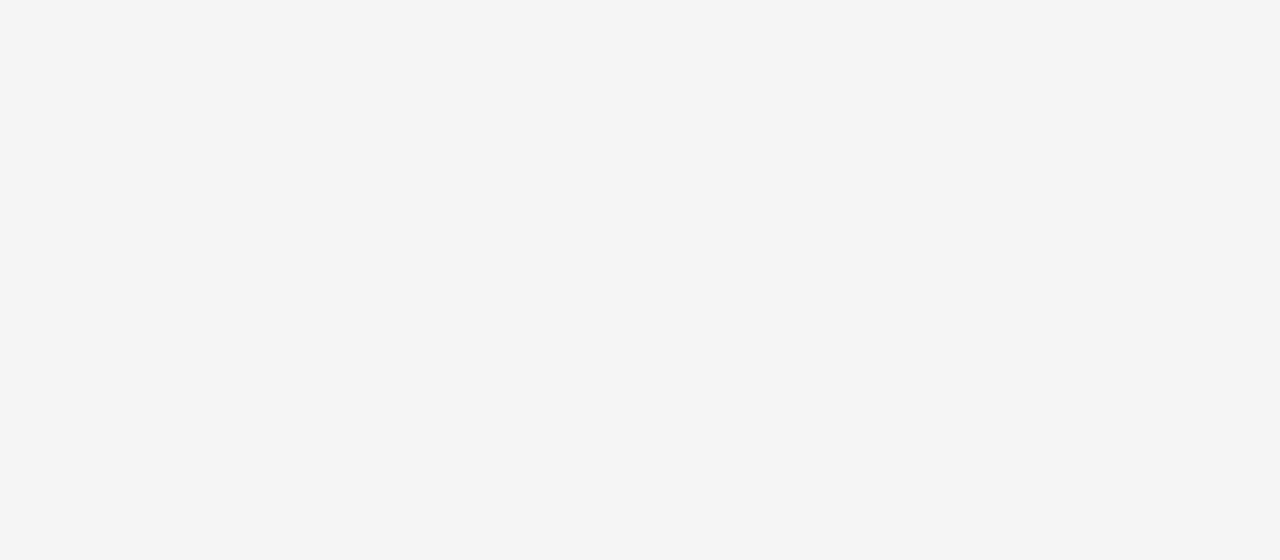
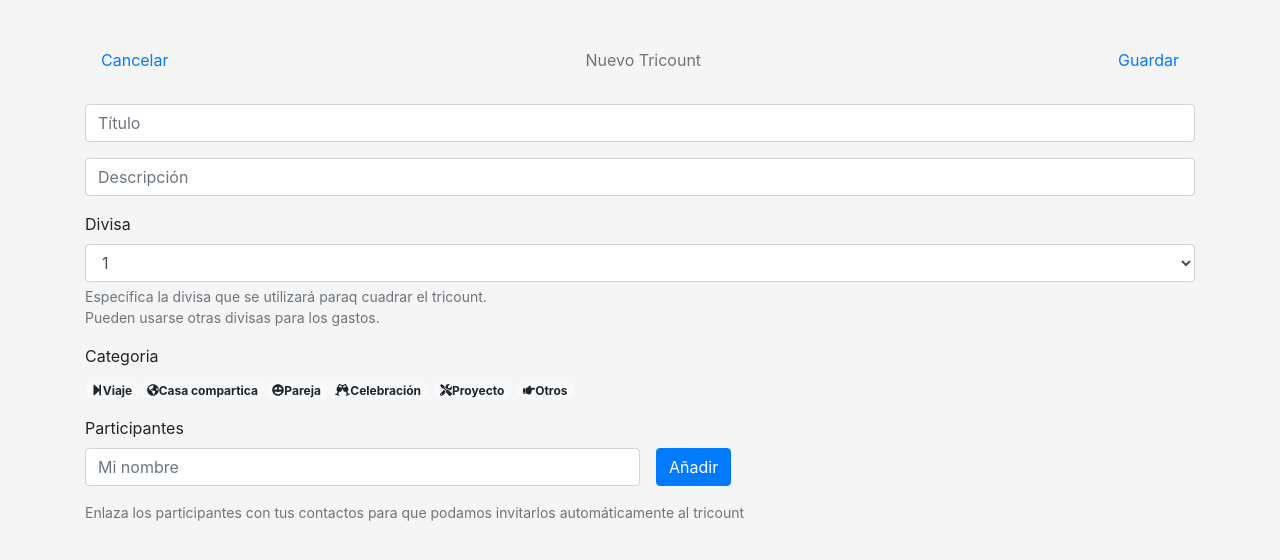
Before and after one commit to isaialbarran/personal-budget, a React (Create React App) app in the folder personal-budget/: page /movements/add in a window 1280 px wide. Before the commit this address led to /movements/auth/sign-in. Shown: the top 560 px of the page. Built offline with nearby package versions, Linux system fonts and the light colour scheme; the HTML template or start-up script is replaced by a standard one.

Commit message:
add movement form

```diff
--- /dev/null
+++ b/personal-budget/src/components/pages/movements/Form/Form.jsx
@@ -0,0 +1,100 @@
+import React from 'react'
+import { Container, Form, Badge, Nav, Button } from 'react-bootstrap'
+import { FontAwesomeIcon } from '@fortawesome/react-fontawesome'
+import { faStepForward, faGlobeAmericas, faGrinHearts, faGlassCheers, faTools, faHandPointRight } from '@fortawesome/free-solid-svg-icons'
+
+const FormMovement = () => {
+
+  const style = {
+    width: "50%"
+  }
+
+  return (
+    <Container>
+      <div className="mb-4">
+        <Nav className="justify-content-between" activeKey="/home">
+          <Nav.Item>
+            <Nav.Link href="/movements">Cancelar</Nav.Link>
+          </Nav.Item>
+          <Nav.Item>
+            <Nav.Link eventKey="disabled" disabled>
+              Nuevo Tricount
+            </Nav.Link>
+          </Nav.Item>
+          <Nav.Item>
+            <Nav.Link>Guardar</Nav.Link>
+          </Nav.Item>
+        </Nav>
+      </div>
+
+      <Form>
+        <Form.Group controlId="formBasicTitle">
+          <Form.Control type="email" placeholder="Título" />
+        </Form.Group>
+
+        <Form.Group controlId="formBasicDescription">
+          <Form.Control type="description" placeholder="Descripción" />
+        </Form.Group>
+
+        <Form.Group controlId="formBasicDescription">
+          <Form.Label>Divisa</Form.Label>
+          <Form.Control type="divisa" placeholder="Divisa" as="select">
+            <option>1</option>
+            <option>2</option>
+            <option>3</option>
+            <option>4</option>
+            <option>5</option>
+          </Form.Control>
+          <Form.Text className="text-muted">
+            Específica la divisa que se utilizará paraq cuadrar el tricount. <br></br>
+            Pueden usarse otras divisas para los gastos.
+          </Form.Text>
+        </Form.Group>
+
+        <Form.Group controlId="formBasicDescription">
+          <Form.Label>Categoria</Form.Label>
+          <div>
+            <Badge pill variant="light">
+              <FontAwesomeIcon icon={faStepForward}></FontAwesomeIcon>
+              Viaje
+            </Badge>
+            <Badge pill variant="light">
+              <FontAwesomeIcon icon={faGlobeAmericas}></FontAwesomeIcon>
+              Casa compartica
+            </Badge>
+            <Badge pill variant="light">
+              <FontAwesomeIcon icon={faGrinHearts}></FontAwesomeIcon>
+              Pareja
+            </Badge>
+            <Badge pill variant="light">
+              <FontAwesomeIcon icon={faGlassCheers}></FontAwesomeIcon>
+              Celebración
+            </Badge>{' '}
+            <Badge pill variant="light">
+              <FontAwesomeIcon icon={faTools}></FontAwesomeIcon>
+              Proyecto
+            </Badge>{' '}
+            <Badge pill variant="light">
+              <FontAwesomeIcon icon={faHandPointRight}></FontAwesomeIcon>
+              Otros
+            </Badge>
+          </div>
+        </Form.Group>
+
+        <Form.Group controlId="formBasicDescription">
+          <Form.Label>Participantes</Form.Label>
+          <div className="d-flex">
+            <Form.Control className="mr-3" style={style} type="description" placeholder="Mi nombre" />
+            <Button>Añadir</Button>
+          </div>
+        </Form.Group>
+        <Form.Text className="text-muted">
+          Enlaza los participantes con tus contactos para que podamos invitarlos automáticamente al tricount
+        </Form.Text>
+
+      </Form>
+    </Container>
+  )
+}
+
+export default FormMovement
--- a/personal-budget/src/components/pages/movements/TableMov/TableMov.jsx
+++ b/personal-budget/src/components/pages/movements/Table/TableMov.jsx
@@ -3,17 +3,22 @@
 import { FontAwesomeIcon } from '@fortawesome/react-fontawesome'
 import { faStepForward } from '@fortawesome/free-solid-svg-icons'
 
-import './style.css'
+import './styles.css'
 
-const TableMov = ({ movements }) => {
-  console.log("props", movements);
+const TableMov = ({ props, movements }) => {
+
+  const openTricount = (movement) => {
+    const { history, location } = props
+    return history.push(`${location.pathname}/${movement.id}`)
+  }
+
   return (
     <>
       <Table striped hover>
         {movements.map(movement =>
         (
           <tbody key={movement.id}>
-            <tr>
+            <tr onClick={() => openTricount(movement)}>
               <td>
                 <h5>{movement.title}</h5>
                 <span>{movement.subtitle}</span>
--- /dev/null
+++ b/personal-budget/src/components/pages/movements/TableDetails/Balances/Balances.jsx
@@ -0,0 +1,11 @@
+import React from 'react'
+
+const Balances = () => {
+ return (
+  <div>
+   <h1>Balances</h1>
+  </div>
+ )
+}
+
+export default Balances
--- /dev/null
+++ b/personal-budget/src/components/pages/movements/TableDetails/Expenses/Expenses.jsx
@@ -0,0 +1,43 @@
+import React from 'react'
+import { Table, Button } from 'react-bootstrap'
+import { FontAwesomeIcon } from '@fortawesome/react-fontawesome'
+import { faStepForward } from '@fortawesome/free-solid-svg-icons'
+
+const Expenses = () => {
+
+  const movements = [
+    {
+      id: "5",
+      title: "Surtidor",
+      subtitle: "Camion"
+    }
+  ]
+
+  return (
+    <div>
+      <h1>Expenses</h1>
+      <>
+        <Table striped hover>
+          {movements.map(movement =>
+          (
+            <tbody key={movement.id}>
+              <tr>
+                <td>
+                  <h5>{movement.title}</h5>
+                  <span>{movement.subtitle}</span>
+                </td>
+                <td>
+                  <FontAwesomeIcon className="icon-forward" icon={faStepForward}></FontAwesomeIcon>
+                </td>
+              </tr>
+            </tbody>
+          )
+          )}
+        </Table>
+        <Button className="circle-bottom-centered" variant="primary">+</Button>{' '}
+      </>
+    </div>
+  )
+}
+
+export default Expenses
--- /dev/null
+++ b/personal-budget/src/components/pages/movements/TableDetails/TableListDetail.jsx
@@ -0,0 +1,47 @@
+import React, { useState } from 'react'
+import { Container, Tab, Tabs, Nav } from 'react-bootstrap'
+
+import Balances from './Balances/Balances'
+import Expenses from './Expenses/Expenses'
+
+import './styles.css'
+
+const TableListDetail = (props) => {
+
+  const [key, setKey] = useState('expenses');
+
+  return (
+    <Container>
+      <div className="mb-4">
+        <Nav className="justify-content-between" activeKey="/home">
+          <Nav.Item>
+            <Nav.Link href="/movements">Atrás</Nav.Link>
+          </Nav.Item>
+          <Nav.Item>
+            <Nav.Link eventKey="disabled" disabled>
+              Título del tricount
+            </Nav.Link>
+          </Nav.Item>
+          <Nav.Item>
+            <Nav.Link>Opciones</Nav.Link>
+          </Nav.Item>
+        </Nav>
+      </div>
+
+      <Tabs
+        id="controlled-tab-example"
+        activeKey={key}
+        onSelect={(k) => setKey(k)}
+      >
+        <Tab tabClassName="text-center w-50 p-4" eventKey="expenses" title="Expenses">
+          <Expenses />
+        </Tab>
+        <Tab tabClassName="text-center w-50 p-4" eventKey="balances" title="Balances">
+          <Balances />
+        </Tab>
+      </Tabs>
+    </Container >
+  )
+}
+
+export default TableListDetail
--- a/personal-budget/src/components/pages/movements/style.css
+++ b/personal-budget/src/components/pages/movements/style.css
@@ -1,5 +1,25 @@
 .box {
- display: flex;
- align-items: center;
- justify-content: center;
+   display: flex;
+   align-items: center;
+   justify-content: center;
 }
+
+.position-relative {
+   position: relative;
+}
+
+.circle-bottom {
+   position: relative;
+   bottom: 20px;
+   left: 20px;
+   z-index: 1030;
+   border-radius: 50%;
+}
+
+.circle-bottom-centered {
+   position: fixed;
+   bottom: 20px;
+   left: 50%;
+   z-index: 1030;
+   border-radius: 50%;
+}
--- a/personal-budget/src/mocks/transactions.js
+++ b/personal-budget/src/mocks/transactions.js
@@ -25,6 +25,25 @@
 			"subtitle": "Salario",
 			"type": "income",
 			"description": "Nómina"
+		},
+		{
+			"id": "4c",
+			"amount": 2000,
+			"date": "01/05/2021",
+			"title": "Julio",
+			"subtitle": "Salario",
+			"type": "income",
+			"description": "Nómina"
+		}
+		,
+		{
+			"id": "5c",
+			"amount": 2000,
+			"date": "01/05/2021",
+			"title": "Julio",
+			"subtitle": "Salario",
+			"type": "income",
+			"description": "Nómina"
 		}
 	]
 
--- a/personal-budget/src/routers/AppRouter.jsx
+++ b/personal-budget/src/routers/AppRouter.jsx
@@ -6,6 +6,8 @@
 import Analisis from '../components/pages/analisis/Analisis';
 import Offers from '../components/pages/offers/Offers';
 import Movements from '../components/pages/movements/Movements';
+import TableLlistDetail from '../components/pages/movements/TableDetails/TableListDetail'
+import Form from '../components/pages/movements/Form/Form'
 
 export const AppRouter = () => {
   return (
@@ -16,6 +18,8 @@
           <Route exact path='/analisis' component={Analisis}></Route>
           <Route exact path='/services' component={Offers}></Route>
           <Route exact path='/movements' component={Movements}></Route>
+          <Route exact path='/movements/add' component={Form}></Route>
+          <Route path='/movements/' component={TableLlistDetail}></Route>
           <Route path='/auth' component={AuthRouter} />
           <Route exact path='/' component={MainScreen} />
           <Redirect to='auth/sign-in' />
```
Also changed, not shown: personal-budget/src/components/pages/movements/Movements.jsx (+16 -14 lines), personal-budget/src/components/pages/movements/Table/styles.css (renamed from personal-budget/src/components/pages/movements/TableMov/style.css), personal-budget/src/components/pages/movements/TableDetails/styles.css (added).
